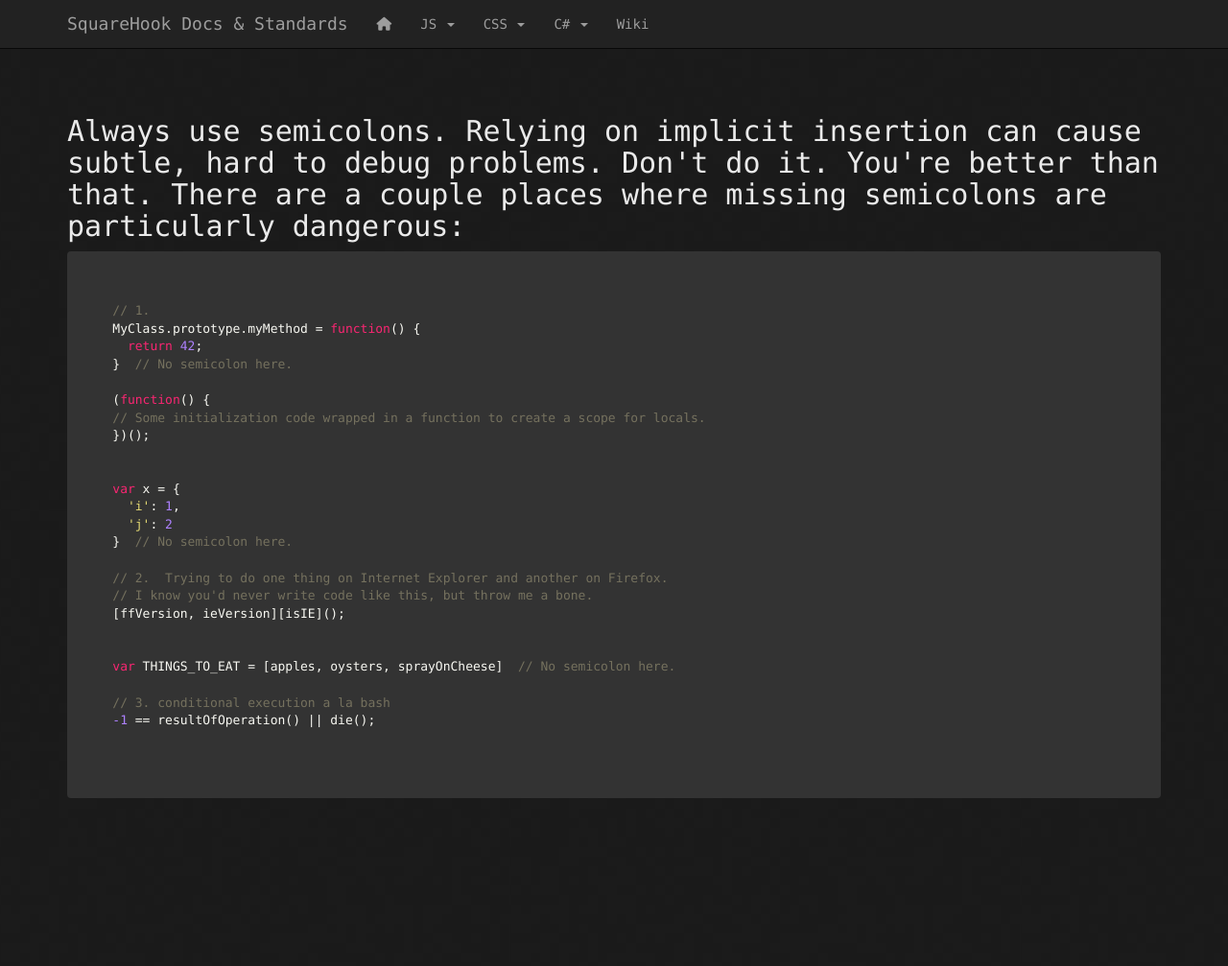
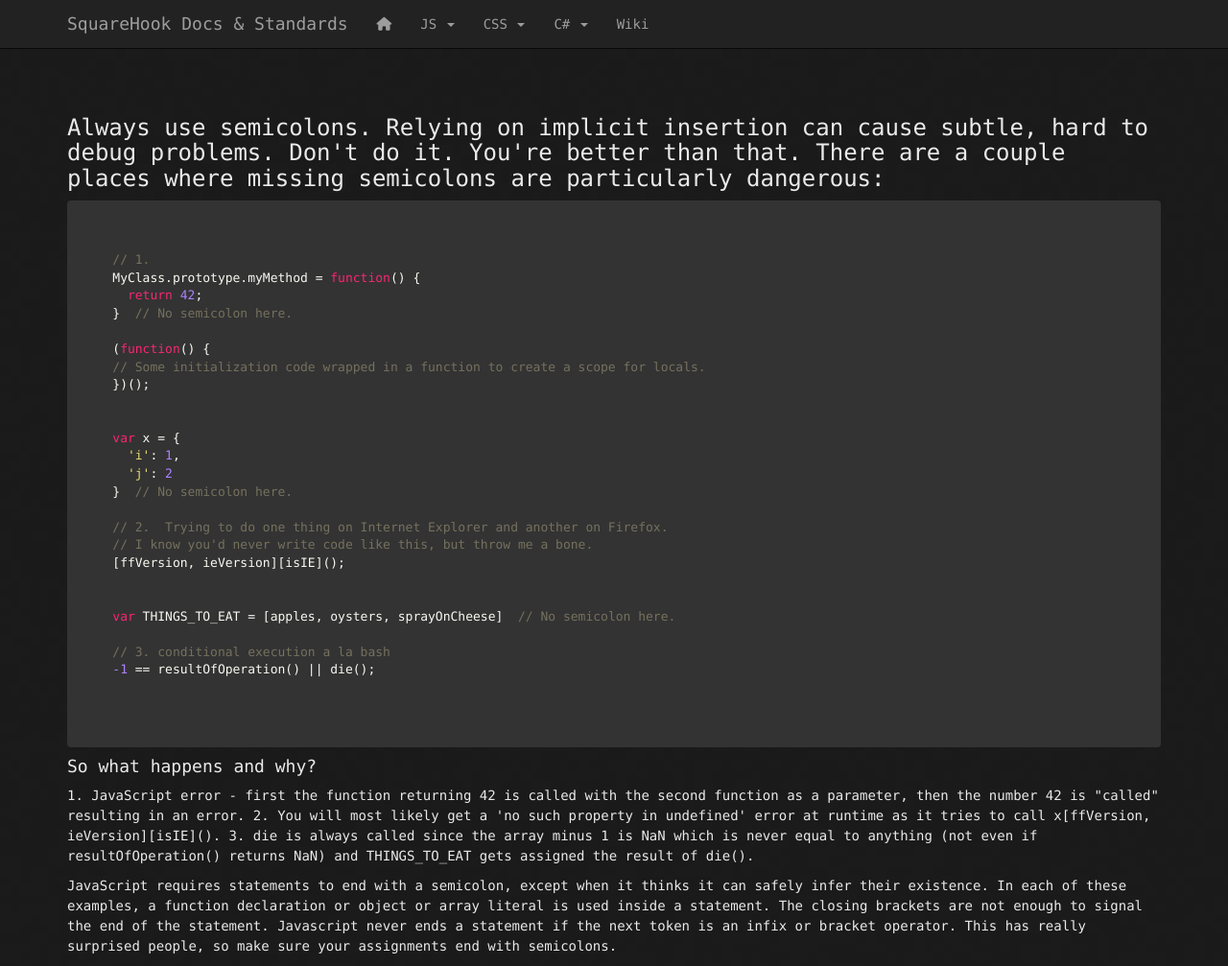
Before and after one commit to SquareHook/SquareHook.github.io, a Jekyll site: the page built from standards/js.html, in a window 1280 px wide and 1007 px high. Shown: the whole window at 96% size. Built offline with Jekyll 4.4.1, drawn with Linux system fonts in a browser that asks for light colours; nearby versions of some CDN libraries.

Commit message:
Update js.html

```diff
--- a/standards/js.html
+++ b/standards/js.html
@@ -3,13 +3,13 @@ layout: default
 title: JavaScript Code Standards
 ---
 
-<h2>
+<h3>
 Always use semicolons.
 
 Relying on implicit insertion can cause subtle, hard to debug problems. Don't do it. You're better than that.
 
 There are a couple places where missing semicolons are particularly dangerous:
-</h2>
+</h3>
 <pre>
   <code class="javascript">
     // 1.
@@ -39,3 +39,19 @@ There are a couple places where missing semicolons are particularly dangerous:
 
   </code>
 </pre>
+
+<h4>
+  So what happens and why?
+</h4>
+<p>
+
+    1. JavaScript error - first the function returning 42 is called with the second function as a parameter, then the number 42 is "called" resulting in an error.
+    2. You will most likely get a 'no such property in undefined' error at runtime as it tries to call x[ffVersion, ieVersion][isIE]().
+    3. die is always called since the array minus 1 is NaN which is never equal to anything (not even if resultOfOperation() returns NaN) and THINGS_TO_EAT gets assigned the result of die().
+
+</p>
+<p>
+    JavaScript requires statements to end with a semicolon, except when it thinks it can safely infer their existence. In each of these examples, a function declaration or object or array literal is used inside a statement. The closing brackets are not enough to signal the end of the statement. Javascript never ends a statement if the next token is an infix or bracket operator.
+
+    This has really surprised people, so make sure your assignments end with semicolons.
+</p>
```
